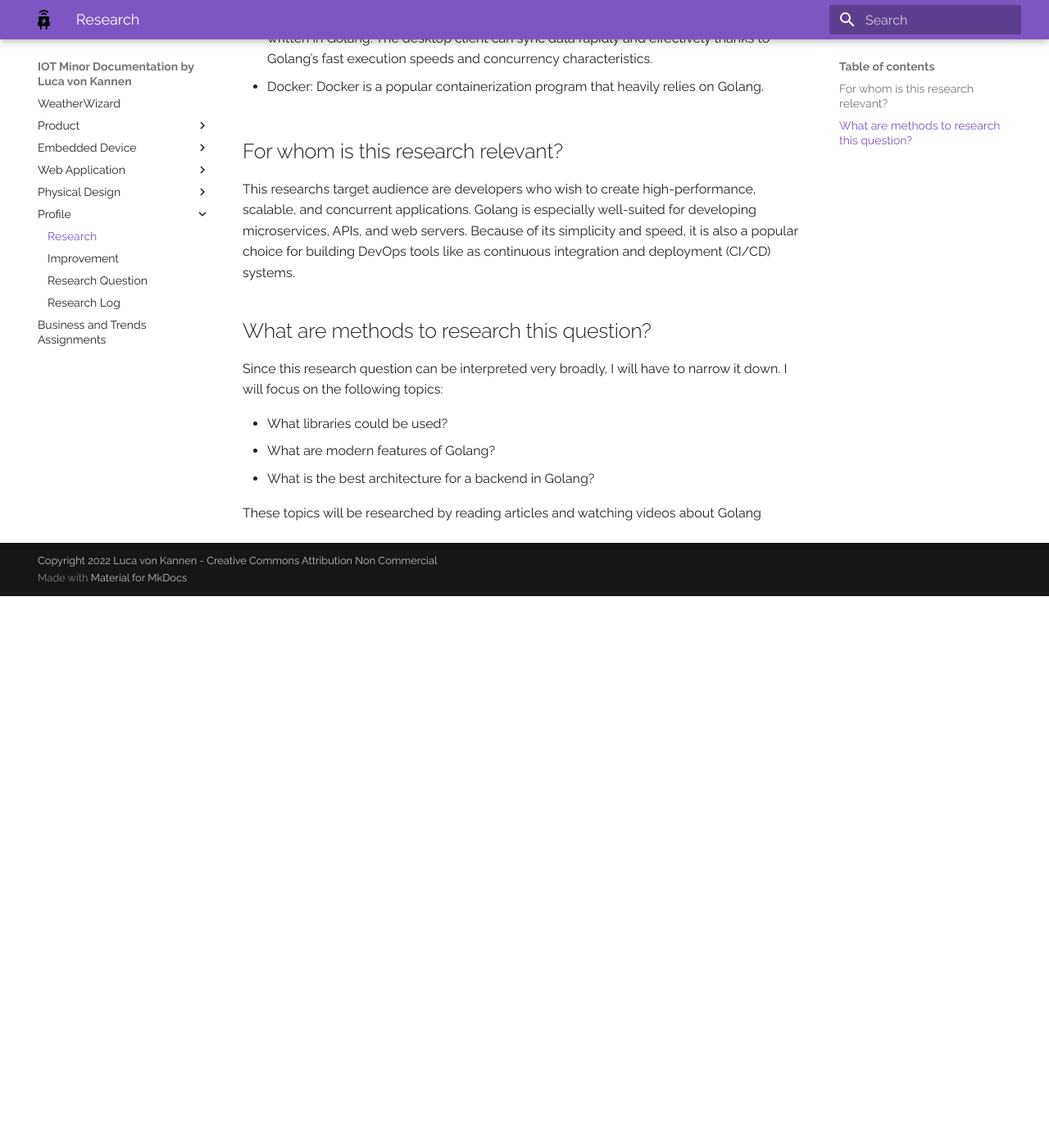
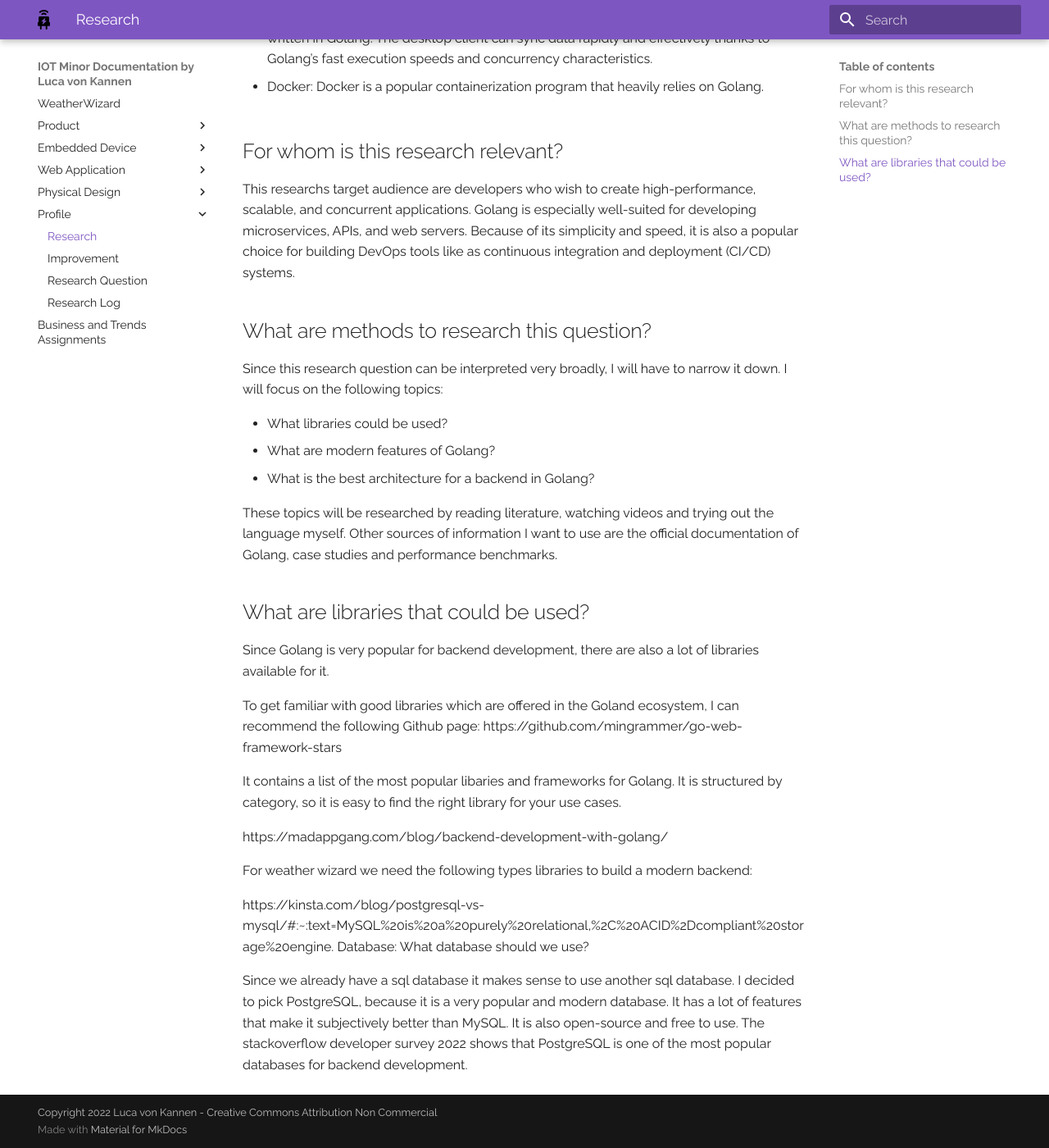
Before and after one commit to lv042/Weather-Wizard, an MkDocs documentation site: the page built from docs/research.md, in a window 1280 px wide and 1400 px high, scrolled down 824 px. Shown: the whole window at 82% size. Built offline with MkDocs 1.6.1 and Material for MkDocs 9.7.7, drawn with Linux system fonts in a browser that asks for light colours; before the commit the page ends 1551 px from its top, so only the background shows below that.

Commit message:
Updated research docs

```diff
--- a/docs/research.md
+++ b/docs/research.md
@@ -34,4 +34,23 @@
 - What are modern features of Golang?
 - What is the best architecture for a backend in Golang?
 
-These topics will be researched by reading articles and watching videos about Golang
+These topics will be researched by reading literature, watching videos and trying out the language myself. Other sources of information I want to use are the official documentation of Golang, case studies and performance benchmarks.
+
+## What are libraries that could be used?
+
+Since Golang is very popular for backend development, there are also a lot of libraries available for it.
+
+To get familiar with good libraries which are offered in the Goland ecosystem, I can recommend the following Github page:
+https://github.com/mingrammer/go-web-framework-stars
+
+It contains a list of the most popular libaries and frameworks for Golang. It is structured by category, so it is easy to find the right library for your use cases.
+
+https://madappgang.com/blog/backend-development-with-golang/
+
+For weather wizard we need the following types libraries to build a modern backend:
+
+https://kinsta.com/blog/postgresql-vs-mysql/#:~:text=MySQL%20is%20a%20purely%20relational,%2C%20ACID%2Dcompliant%20storage%20engine.
+Database: What database should we use?
+
+Since we already have a sql database it makes sense to use another sql database. I decided to pick PostgreSQL, because it is a very popular and modern database. It has a lot of features that make it subjectively better than MySQL. It is also open-source and free to use.
+The stackoverflow developer survey 2022 shows that PostgreSQL is one of the most popular databases for backend development.
```
